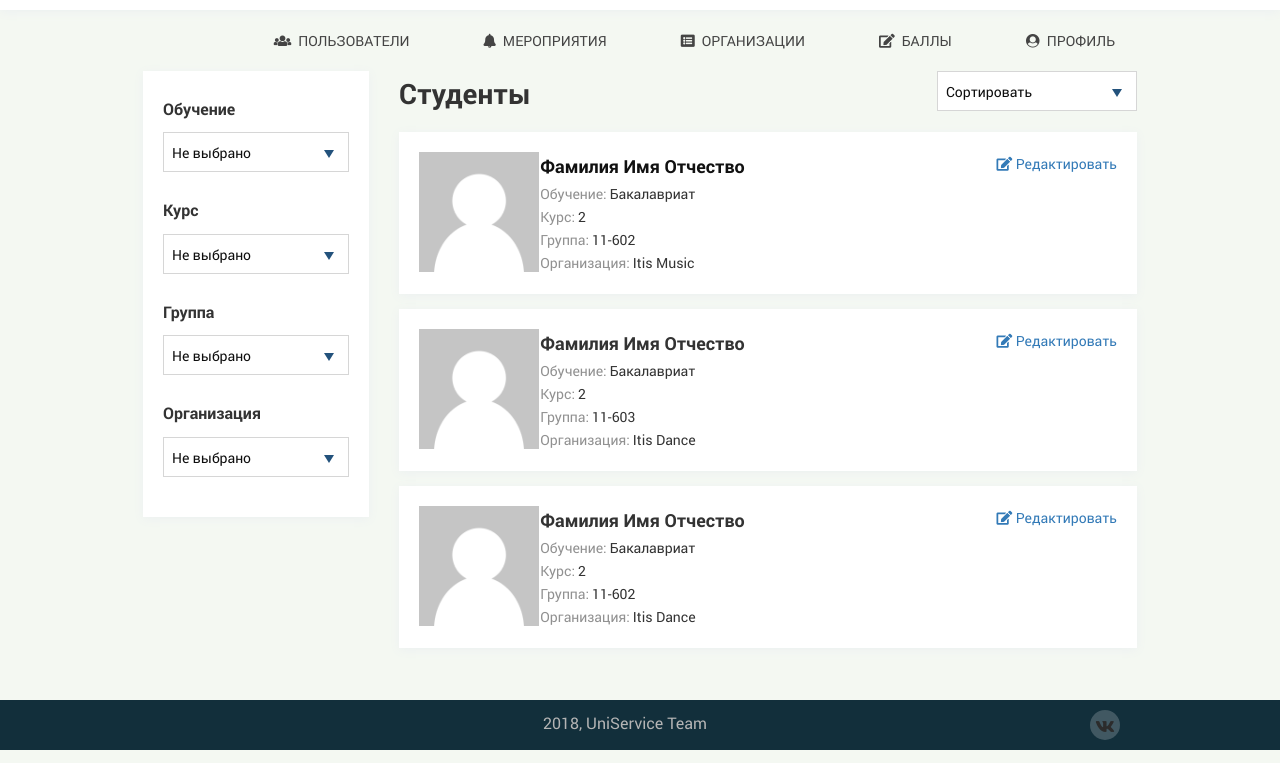
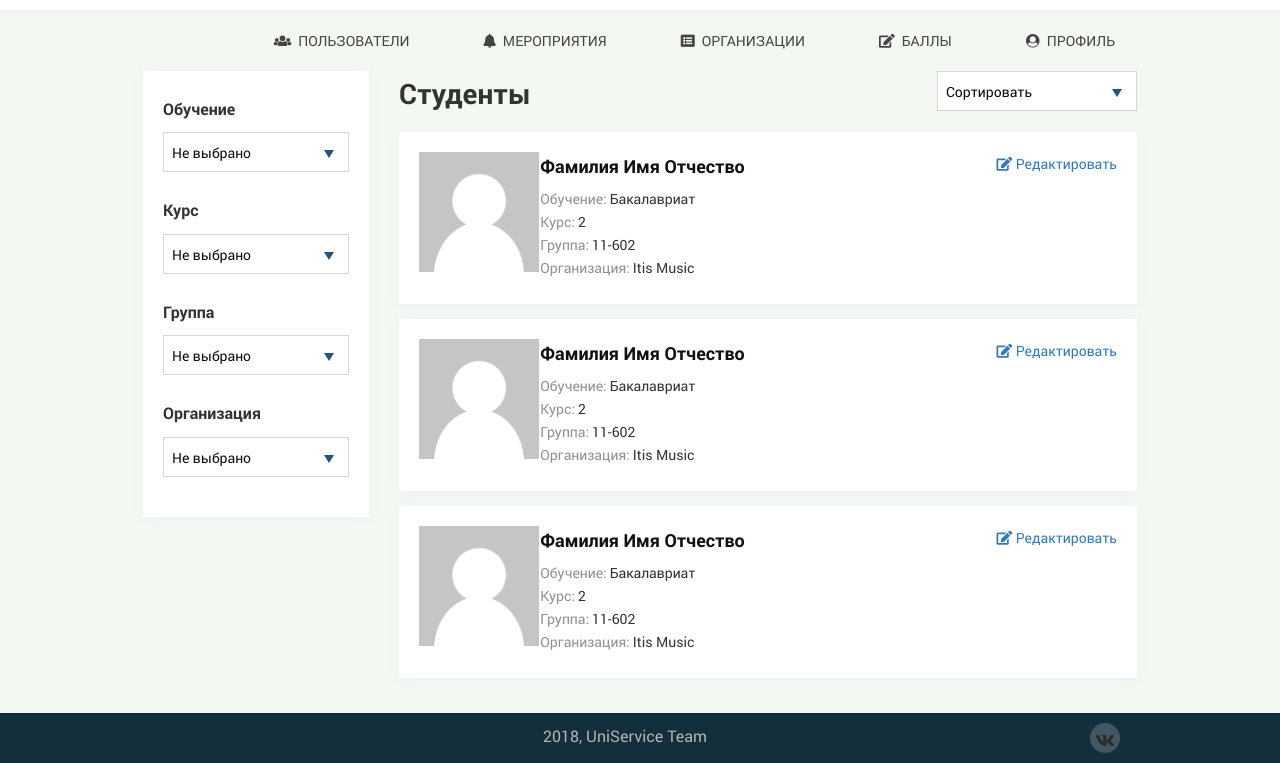
Before and after one commit to igamov/UniService, a website: page app/admin.html in a window 1280 px wide. Shown: the part 50-813 px from the top of the page. Drawn offline with Linux system fonts and the light colour scheme.

Commit message:
fixed admin-students page, added admin-employees page

```diff
--- a/app/admin.html
+++ b/app/admin.html
@@ -138,10 +138,12 @@
                                             </div>
                                             <a class="edit" href="#"><i class="fas fa-edit"></i> Редактировать</a>
                                         </div>
-                                        <div class="study"><span>Обучение:</span><div class="baccalaureate">Бакалавриат</div></div>
-                                        <div class="course"><span>Курс:</span><div class="2">2</div></div>
-                                        <div class="group"><span>Группа:</span><div class="11-602">11-602</div></div>
-                                        <div class="organization"><span>Организация:</span><div class="itis-music">Itis Music</div></div>
+                                        <div class="user-info">
+                                            <p><span>Обучение:</span>Бакалавриат</p>
+                                            <p><span>Курс:</span>2</p>
+                                            <p><span>Группа:</span>11-602</p>
+                                            <p><span>Организация:</span>Itis Musiс</p>
+                                        </div>
                                     </div>
                                 </div>
                             </div>
@@ -157,16 +159,20 @@
                                     <div class="user-data">
                                         <div class="user-title">
                                             <div class="user-name">
-                                                <span class="lastname">Фамилия </span>
-                                                <span class="name"> Имя </span>
-                                                <span class="secondname">Отчество</span>
+                                                <a href="#">
+                                                    <span class="lastname">Фамилия</span>
+                                                    <span class="name">Имя</span>
+                                                    <span class="secondname">Отчество</span>
+                                                </a>
                                             </div>
                                             <a class="edit" href="#"><i class="fas fa-edit"></i> Редактировать</a>
                                         </div>
-                                        <div class="study"><span>Обучение:</span><div class="baccalaureate">Бакалавриат</div></div>
-                                        <div class="course"><span>Курс:</span><div class="2">2</div></div>
-                                        <div class="group"><span>Группа:</span><div class="11-603">11-603</div></div>
-                                        <div class="organization"><span>Организация:</span><div class="itis-dance">Itis Dance</div></div>
+                                        <div class="user-info">
+                                            <p><span>Обучение:</span>Бакалавриат</p>
+                                            <p><span>Курс:</span>2</p>
+                                            <p><span>Группа:</span>11-602</p>
+                                            <p><span>Организация:</span>Itis Musiс</p>
+                                        </div>
                                     </div>
                                 </div>
                             </div>
@@ -182,16 +188,20 @@
                                     <div class="user-data">
                                         <div class="user-title">
                                             <div class="user-name">
-                                                <span class="lastname">Фамилия </span>
-                                                <span class="name"> Имя </span>
-                                                <span class="secondname">Отчество</span>
+                                                <a href="#">
+                                                    <span class="lastname">Фамилия</span>
+                                                    <span class="name">Имя</span>
+                                                    <span class="secondname">Отчество</span>
+                                                </a>
                                             </div>
                                             <a class="edit" href="#"><i class="fas fa-edit"></i> Редактировать</a>
                                         </div>
-                                        <div class="study"><span>Обучение:</span><div class="baccalaureate">Бакалавриат</div></div>
-                                        <div class="course"><span>Курс:</span><div class="2">2</div></div>
-                                        <div class="group"><span>Группа:</span><div class="11-602">11-602</div></div>
-                                        <div class="organization"><span>Организация:</span><div class="itis-dance">Itis Dance</div></div>
+                                        <div class="user-info">
+                                            <p><span>Обучение:</span>Бакалавриат</p>
+                                            <p><span>Курс:</span>2</p>
+                                            <p><span>Группа:</span>11-602</p>
+                                            <p><span>Организация:</span>Itis Musiс</p>
+                                        </div>
                                     </div>
                                 </div>
                             </div>
--- a/app/sass/main.sass
+++ b/app/sass/main.sass
@@ -414,8 +414,10 @@ footer
                     text-decoration: none
                     outline: none
                     color: $dark-accent-blue
-    .course, .study, .group, .organization
-        display: flex
+    .user-info
+        display: inline-block
+        padding: 5px 0
+        vertical-align: middle
         span
             margin-right: 3px
             color: #919191
```
Also changed, not shown: app/admin-employees.html (added, +133 -0 lines), app/css/main.min.css, dist/admin-employees.html (added), dist/admin.html, dist/css/main.min.css.
